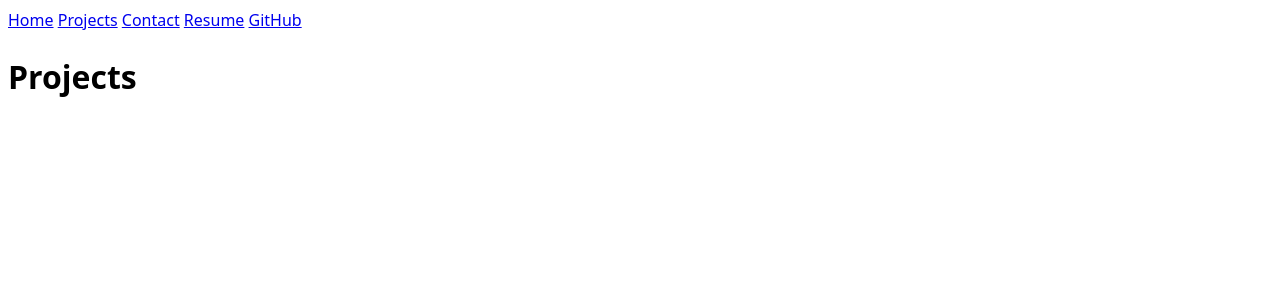
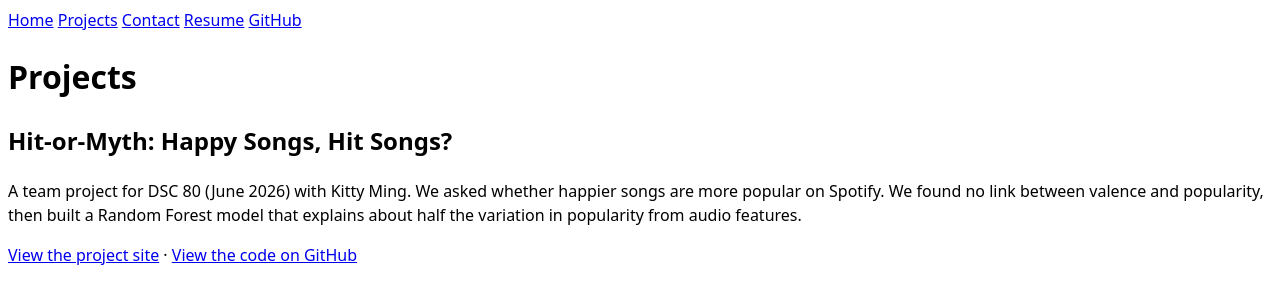
Before and after one commit to trkieu-commits/portfolio, a plain HTML site: page projects/index.html in a window 1280 px wide. Drawn offline with Linux system fonts and the light colour scheme.

Commit message:
Add 'Hit-or-Myth' project details to index.html
Added a new project article detailing the 'Hit-or-Myth' project, including a description and links to the project site and code repository.

```diff
--- a/projects/index.html
+++ b/projects/index.html
@@ -15,5 +15,20 @@
     <a href="https://github.com/trkieu-commits" target="_blank">GitHub</a>
   </nav>
   <h1>Projects</h1>
+
+<article>
+  <h2>Hit-or-Myth: Happy Songs, Hit Songs?</h2>
+  <p>
+    A team project for DSC 80 (<time datetime="2026-06">June 2026</time>) with Kitty Ming.
+    We asked whether happier songs are more popular on Spotify. We found no link
+    between valence and popularity, then built a Random Forest model that explains
+    about half the variation in popularity from audio features.
+  </p>
+  <p>
+    <a href="https://kittymingsln.github.io/Hit-or-Myth/" target="_blank">View the project site</a>
+    ·
+    <a href="https://github.com/kittymingSLN/Hit-or-Myth" target="_blank">View the code on GitHub</a>
+  </p>
+</article>
 </body>
 </html>
```
